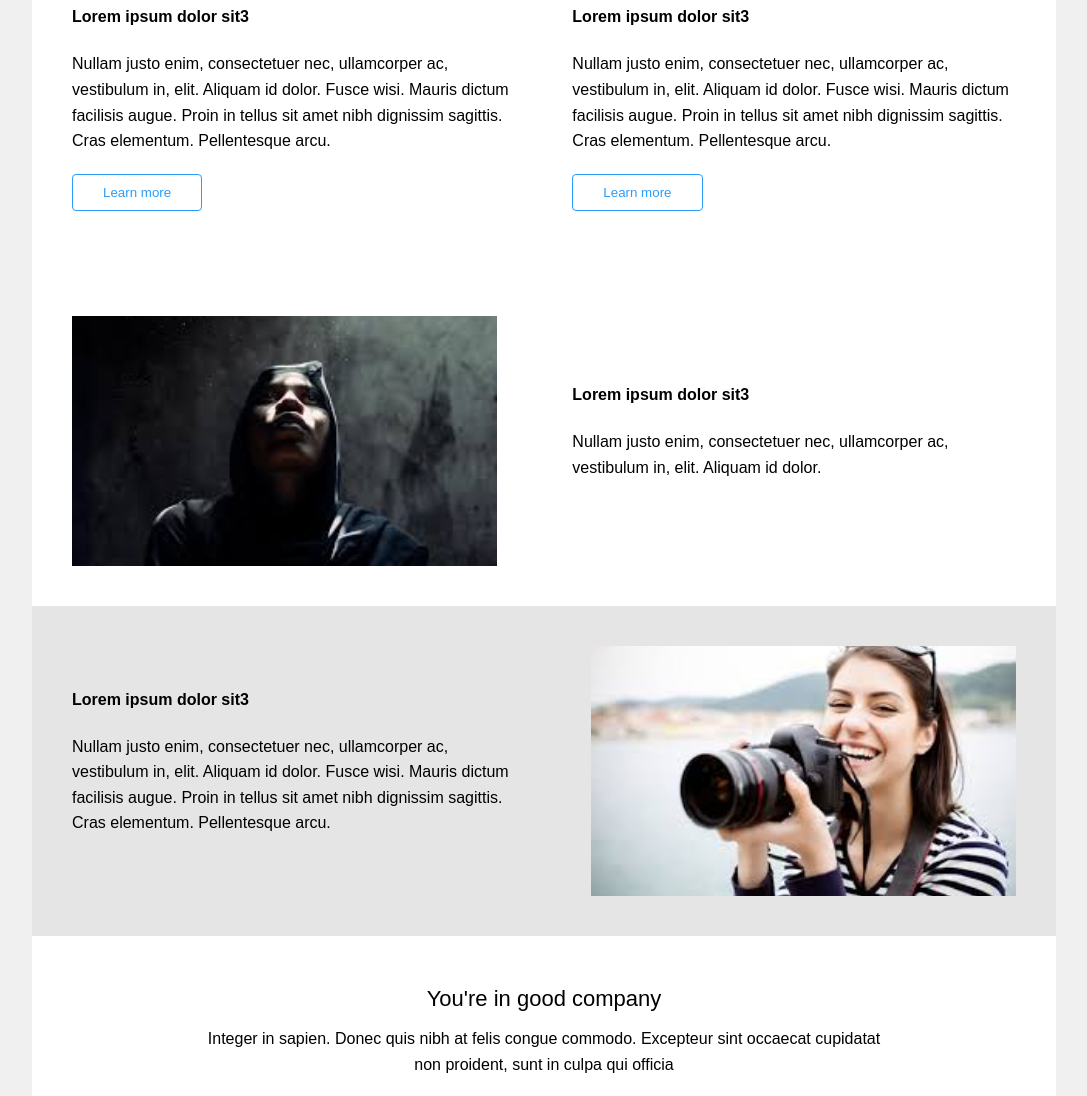
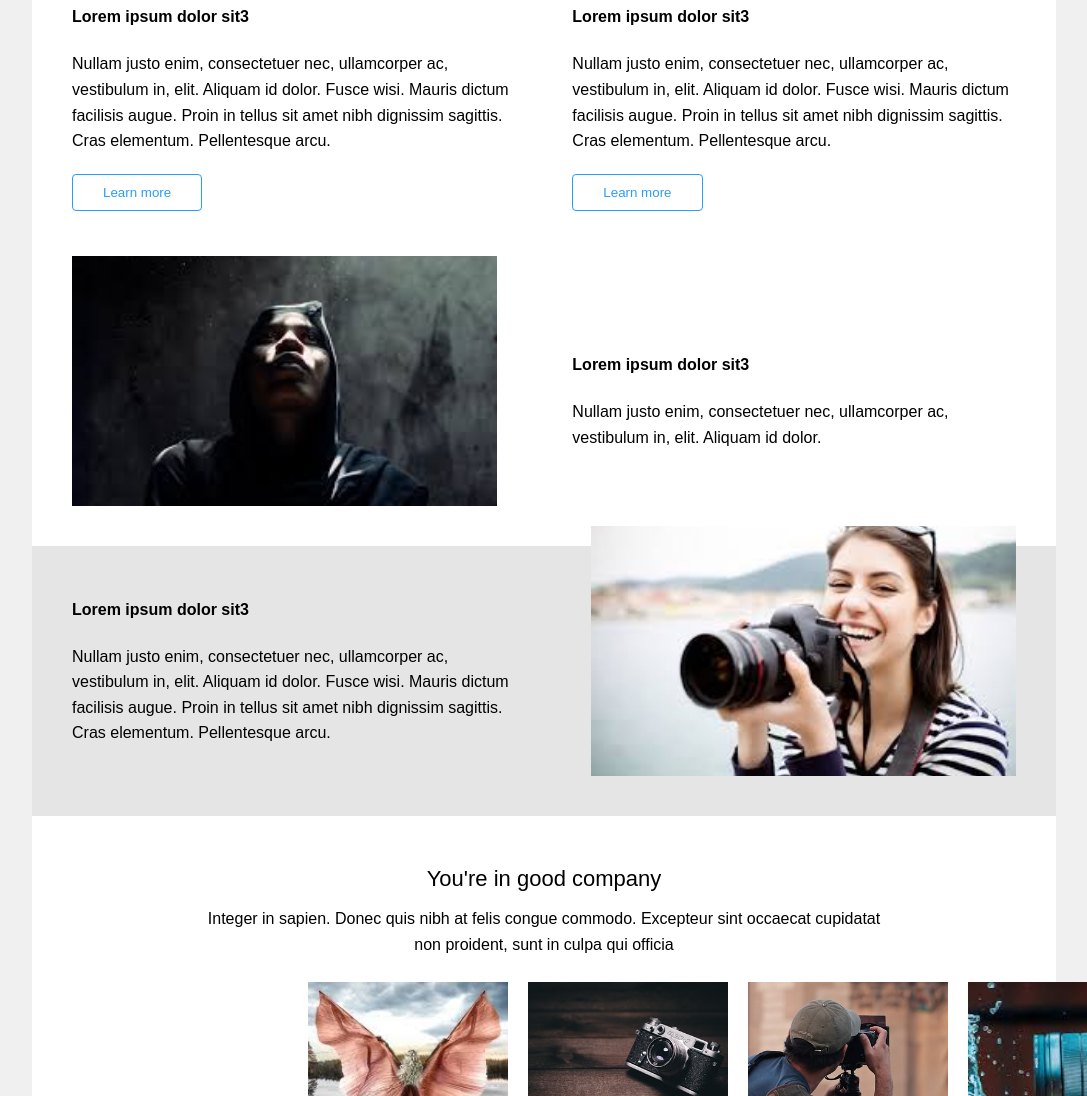
Before and after one commit to sme007/photography, a plain HTML site: page index.html in a window 1280 px wide. Shown: the part 749-1845 px from the top of the page, without its empty margins (96-1183 px from the left). Drawn offline with nearby package versions, Linux system fonts and the light colour scheme.

Commit message:
Update style.css

```diff
--- a/css/style.css
+++ b/css/style.css
@@ -161,6 +161,7 @@ main {
     height: 250px;
     width: 45%;
     background-color: #bfbebe;
+    margin-top: -60px;
 }
 .section-box-1 {
     background-image: url('../img/1.jpg');
```
